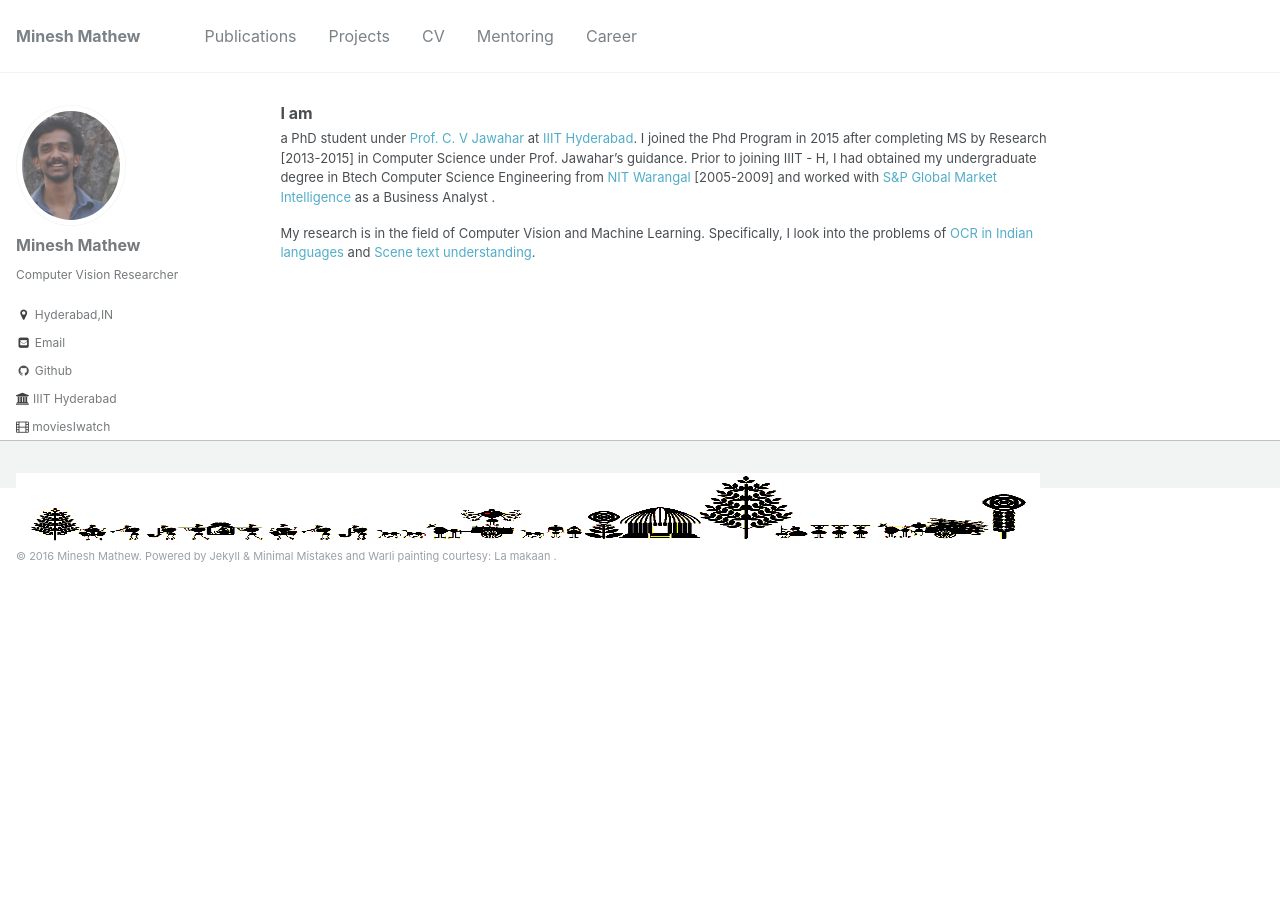
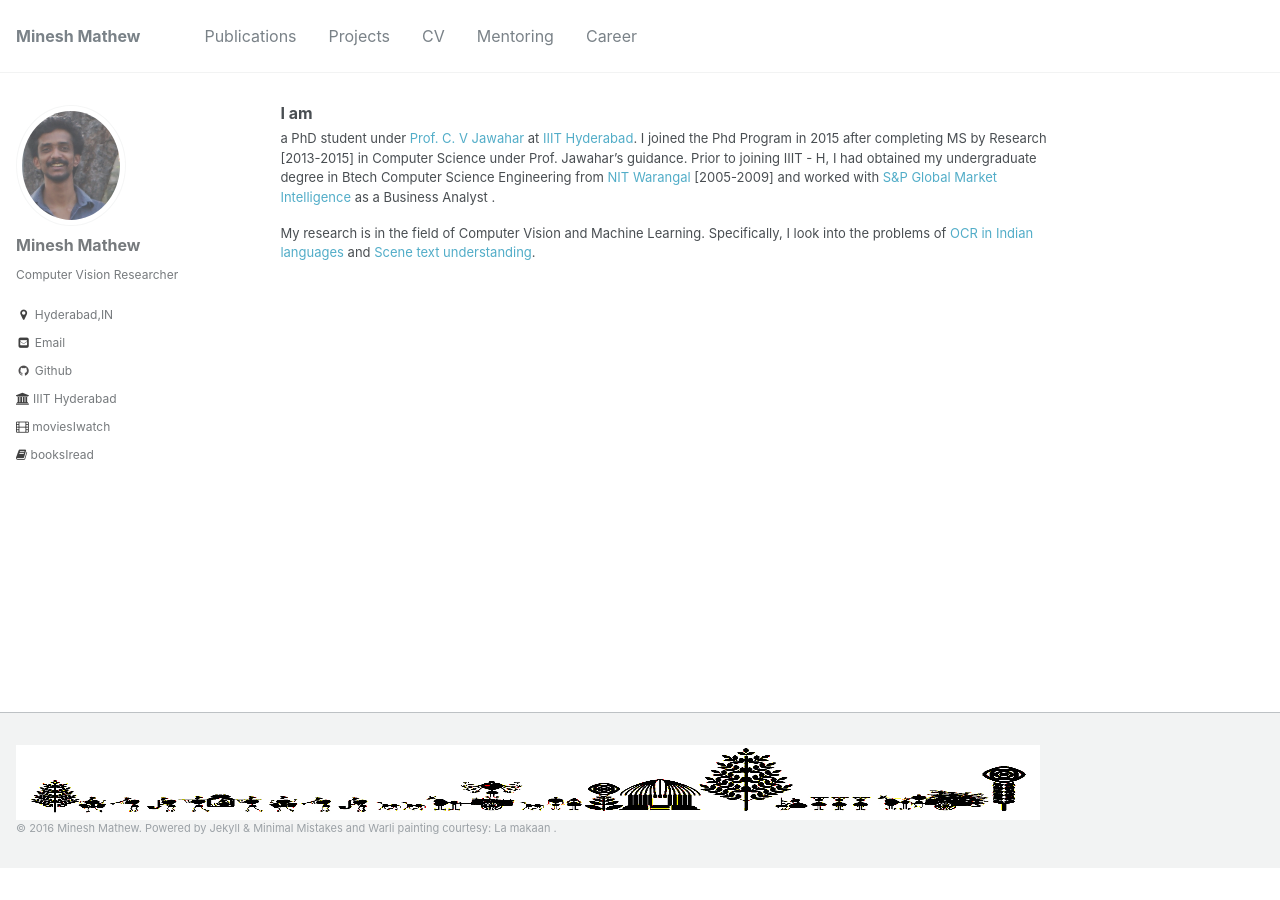
Before and after one commit to mineshmathew/mineshmathew.github.io, a Jekyll site: the page built from _pages/index.markdown, in a window 1280 px wide. Built offline with Jekyll 4.4.1, drawn with Linux system fonts in a browser that asks for light colours.

Commit message:
builtagain

```diff
--- a/_sass/_footer.scss
+++ b/_sass/_footer.scss
@@ -10,14 +10,10 @@
   bottom: 0;
   width: 100%;
   clear: both;
-   clear: both;
-    position: relative;
-    z-index: 10;
-    height: 3em;
-    margin-top: -3em;
-  //height: auto;
+  height: auto;
   /* sticky footer fix end */
- // margin-top: 3em;
+  margin-top: 1em;
+  margin-bottom: 2em; // this bottom em is adde by minesh and top en was changes from 3 to 1
   color: mix(#fff, $gray, 25%);
   -webkit-animation: intro 0.3s both;
           animation: intro 0.3s both;
```
Also changed, not shown: 2 other files.
